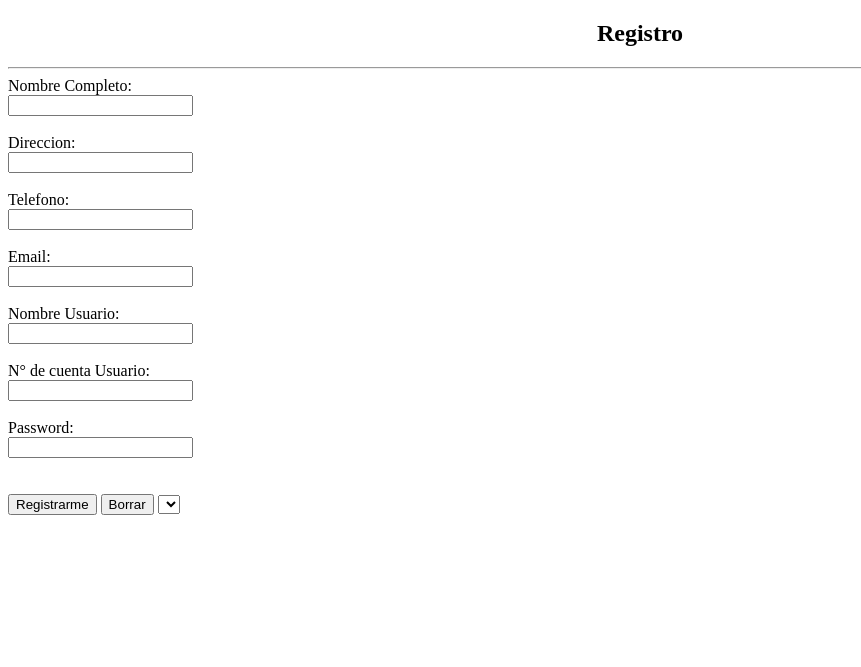
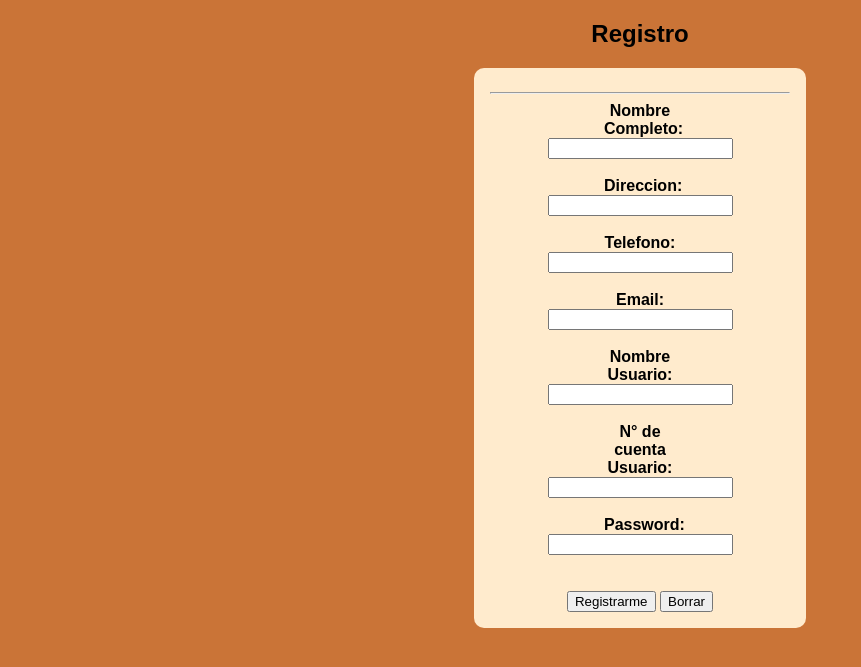
Before and after one commit to EmilianoCruz/ProyectoWeb, a PHP site: page /registro.php in a window 1280 px wide. Shown: the top 667 px of the page, without its empty margins (0-861 px from the left). Run offline with PHP 8.4, Linux system fonts and the light colour scheme; lists and menus that the app fills with data are empty.

Commit message:
Modificacion estilos

```diff
--- a/EliminarUsuario.php
+++ b/EliminarUsuario.php
@@ -17,7 +17,7 @@
 
     </form>
 
-    <h1><a href="index.php">Inicio de listas</a></h1>
+    <h1><a href="lectura.php">Inicio de listas</a></h1>
 
 </body>
 
--- a/estilos.css
+++ b/estilos.css
@@ -33,11 +33,9 @@ body{
 
 }
 
-
 .opciones:hover{
     background: peru;
 }
-
 
 
 button:hover{
@@ -62,3 +60,18 @@ button:hover{
     padding-left: 20px;
     text-align: center;
 }
+
+
+form{
+	width:300px;
+	padding:16px;
+	border-radius:10px;
+	margin:auto;
+	background-color: blanchedalmond;
+}
+
+form label{
+	width:72px;
+	font-weight:bold;
+	display:inline-block;
+}
--- a/registro.php
+++ b/registro.php
@@ -6,6 +6,7 @@ session_start();
 <head>
  <title>Registrar Usuario</title>
  <meta charset = "utf-8">
+ <link rel="stylesheet" href ="estilos.css">
 </head>
 
 
@@ -79,10 +80,6 @@ session_start();
  <input type="submit" name="submit" class="btn btn-primary" value="Registrarme">
  <input type="reset" name="clear" class="btn btn-primary" value="Borrar">
 
-<select>
-
-</select>
-
  </form>
 
  </body>
```
